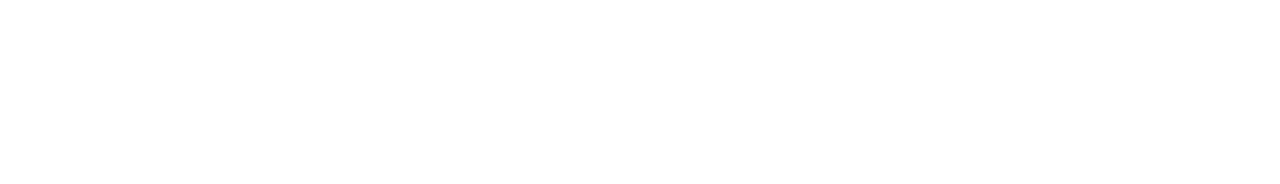
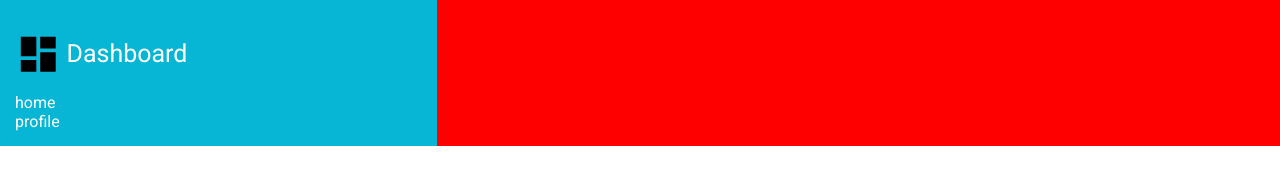
Before and after one commit to rzh4321/TOP-admin-dashboard, a plain HTML site: page index.html in a window 1280 px wide. Drawn offline with Linux system fonts and the light colour scheme.

Commit message:
created logo, imported font

```diff
--- a/index.html
+++ b/index.html
@@ -4,9 +4,25 @@
     <meta charset="UTF-8">
     <meta http-equiv="X-UA-Compatible" content="IE=edge">
     <meta name="viewport" content="width=device-width, initial-scale=1.0">
+    <link rel="stylesheet" href="style.css">
+    <link rel="preconnect" href="https://fonts.googleapis.com">
+    <link rel="preconnect" href="https://fonts.gstatic.com" crossorigin>
+    <link href="https://fonts.googleapis.com/css2?family=Roboto&display=swap" rel="stylesheet">
     <title>Document</title>
 </head>
 <body>
-
+    <div class="sidebar">
+        <div class="title">
+            <svg id="logo" xmlns="http://www.w3.org/2000/svg" viewBox="0 0 24 24"><title>view-dashboard</title><path d="M13,3V9H21V3M13,21H21V11H13M3,21H11V15H3M3,13H11V3H3V13Z" /></svg>
+            Dashboard
+        </div>
+        <div class="nav-row">
+            home
+        </div>
+        <div class="nav-row">
+            profile
+        </div>
+    </div>
+    <div class="main"></div>
 </body>
 </html>
--- a/style.css
+++ b/style.css
@@ -0,0 +1,37 @@
+body {
+    display: flex;
+    margin: 0;
+    font-family: 'Roboto', sans-serif;
+}
+
+.main {
+    background-color: red;
+    flex-grow: 3;
+}
+
+.sidebar {
+    flex-grow: 1;
+    display: flex;
+    flex-direction: column;
+    background-color: blue;
+    padding: 15px;
+    background-color: #06b6d4;
+    color: white;
+}
+
+.nav-row {
+    display: flex;
+
+}
+
+.title {
+    display: flex;
+    align-items: center;
+    width: 50%;
+    font-size: 25px;
+    gap: 5px;
+}
+
+#logo {
+    height: 60%;
+}
```
